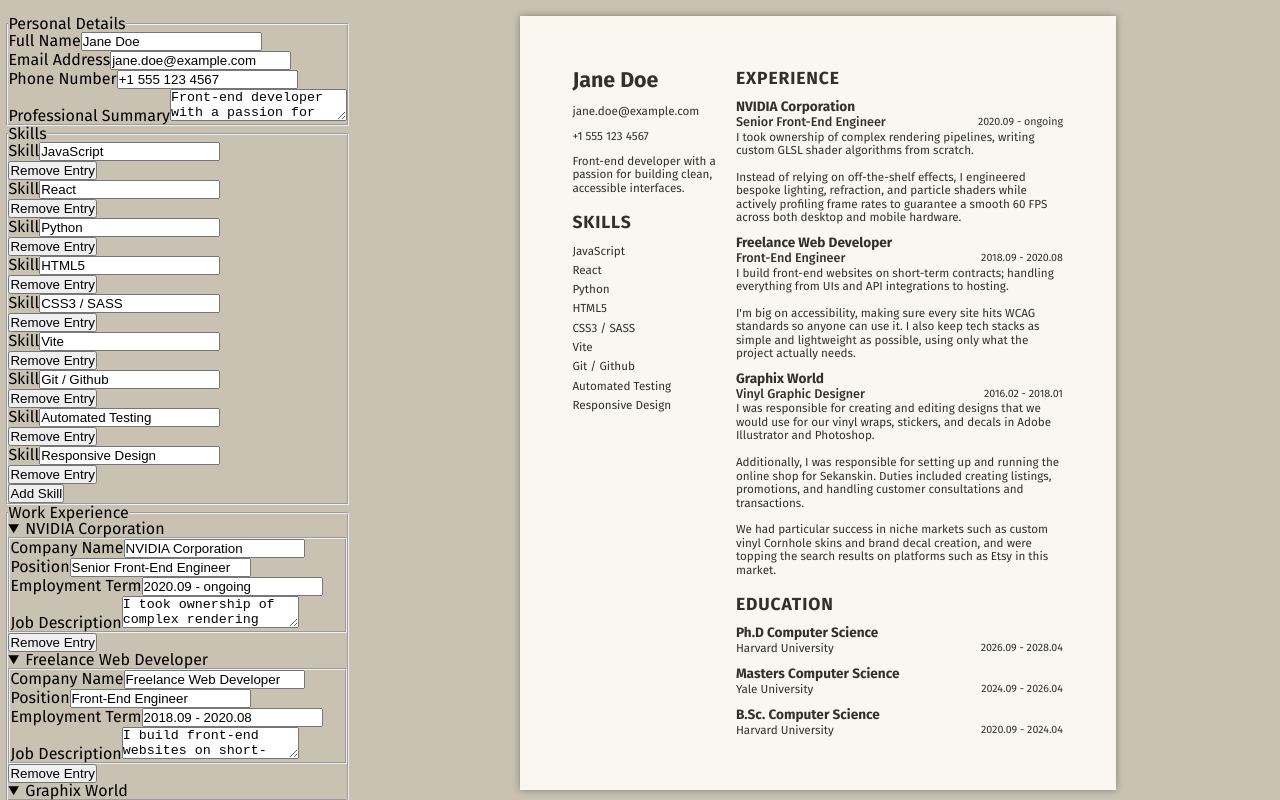
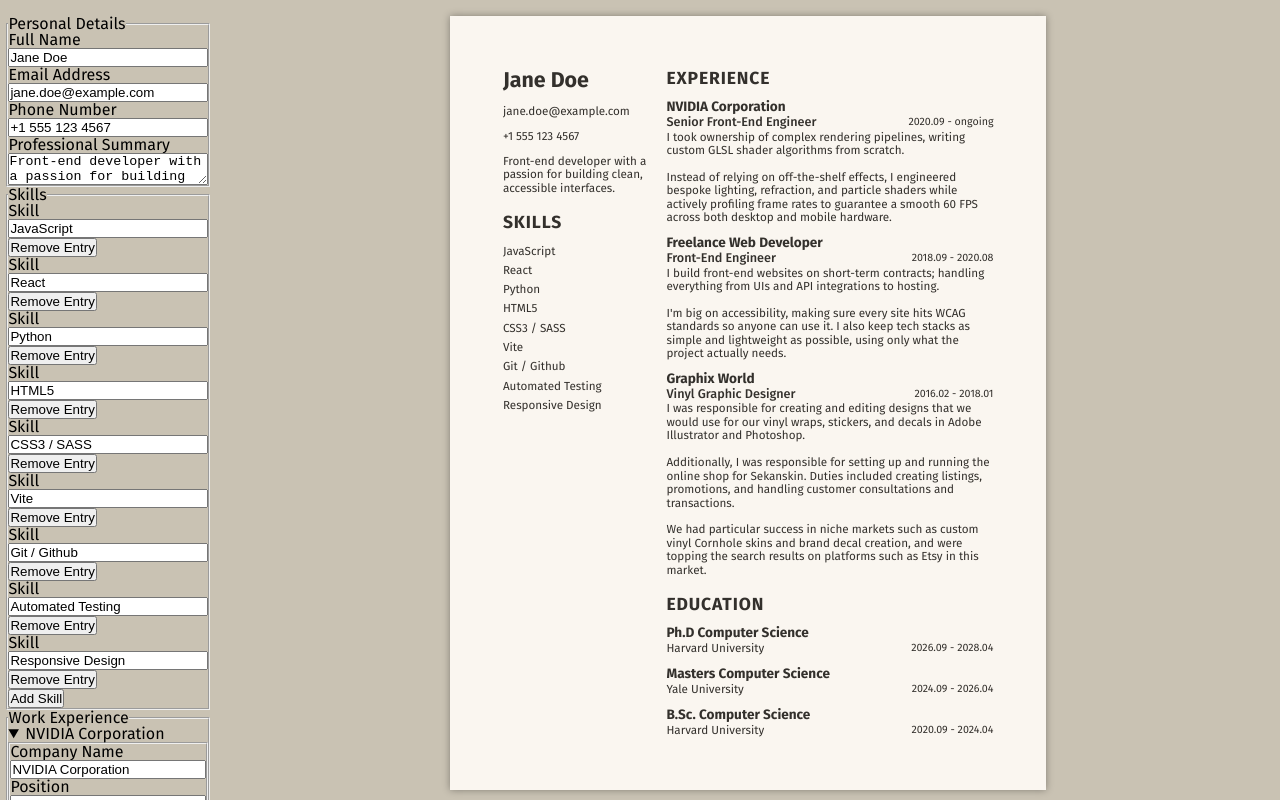
Before and after one commit to Long-Hold/odin-cv-application, a React (Vite) app: page / in a window 1280 px wide. Built offline with nearby package versions, Linux system fonts and the light colour scheme.

Commit message:
feat: make labelInputGroups flex containers to stack vertically. Closes #30

```diff
--- a/src/components/form/styles/formStyles.css
+++ b/src/components/form/styles/formStyles.css
@@ -12,3 +12,8 @@
     max-height: 100%;
   }
 }
+
+.labelInputGroup {
+  display: flex;
+  flex-flow: column nowrap;
+}
```
